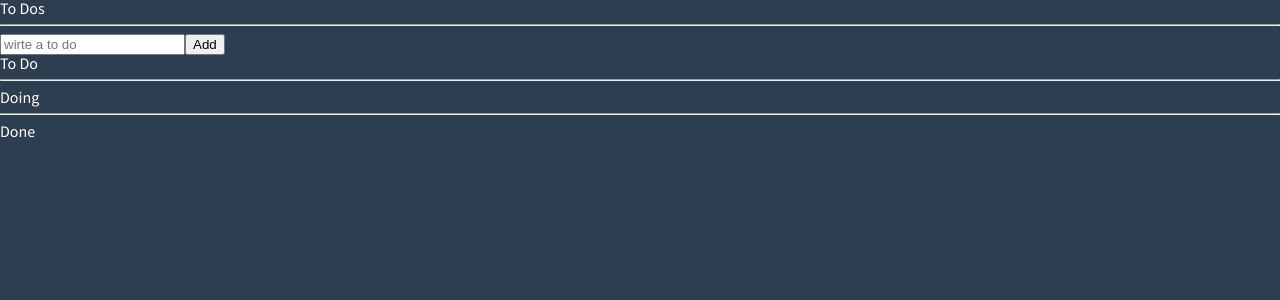
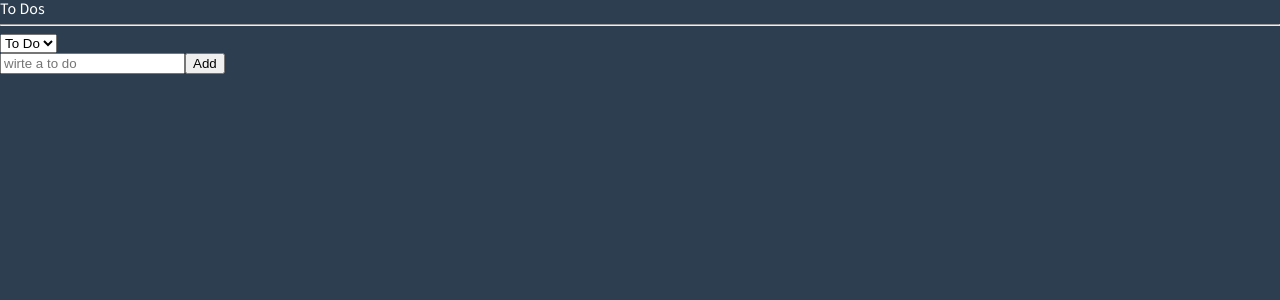
Before and after one commit to babooteng2/react-masterclass, a React (Create React App) app: page / in a window 1280 px wide. Shown: the top 300 px of the page. Built offline with nearby package versions, Linux system fonts and the light colour scheme.

Commit message:
#5.17 Selectors part Two - category selector refactoring

```diff
--- a/src/atoms.tsx
+++ b/src/atoms.tsx
@@ -4,6 +4,11 @@
   text: string;
   category: "TO_DO" | "DOING" | "DONE";
 }
+
+export const categoryState = atom({
+  key: "category",
+  default: "TO_DO",
+});
 
 export const toDoState = atom<IToDo[]>({
   key: "toDo",
@@ -14,10 +19,7 @@
   key: "toDoSelector",
   get: ({ get }) => {
     const toDos = get(toDoState);
-    return [
-      toDos.filter((toDo) => toDo.category === "TO_DO"),
-      toDos.filter((toDo) => toDo.category === "DOING"),
-      toDos.filter((toDo) => toDo.category === "DONE"),
-    ];
+    const category = get(categoryState);
+    return toDos.filter((toDo) => toDo.category === category);
   },
 });
--- a/src/components/TodoList.tsx
+++ b/src/components/TodoList.tsx
@@ -1,34 +1,33 @@
 import React from "react";
-import { useRecoilValue } from "recoil";
-import { toDoSelector, toDoState } from "../atoms";
+import { useRecoilState, useRecoilValue } from "recoil";
+import { categoryState, toDoSelector } from "../atoms";
 import CreateToDo from "./CreateToDo";
 import ToDo from "./ToDo";
 
 function TodoList() {
   /* const toDos = useRecoilValue(toDoState); */
-  const [toDo, doing, done] = useRecoilValue(toDoSelector);
+  const toDos = useRecoilValue(toDoSelector);
+  const [category, setCategory] = useRecoilState(categoryState);
+  const onInput = (event: React.FormEvent<HTMLSelectElement>) => {
+    console.log(event.currentTarget.value);
+    const {
+      currentTarget: { value },
+    } = event;
+    setCategory(value);
+  };
+  console.log(category);
   return (
     <div>
       <h1>To Dos</h1>
       <hr />
+      <select value={category} onInput={onInput}>
+        <option value="TO_DO">To Do</option>
+        <option value="DOING">Doing</option>
+        <option value="DONE">Done</option>
+      </select>
       <CreateToDo />
-      <h2>To Do</h2>
       <ul>
-        {toDo.map((toDo) => (
-          <ToDo key={toDo.id} {...toDo} />
-        ))}
-      </ul>
-      <hr />
-      <h2>Doing</h2>
-      <ul>
-        {doing.map((toDo) => (
-          <ToDo key={toDo.id} {...toDo} />
-        ))}
-      </ul>
-      <hr />
-      <h2>Done</h2>
-      <ul>
-        {done.map((toDo) => (
+        {toDos?.map((toDo) => (
           <ToDo key={toDo.id} {...toDo} />
         ))}
       </ul>
```
